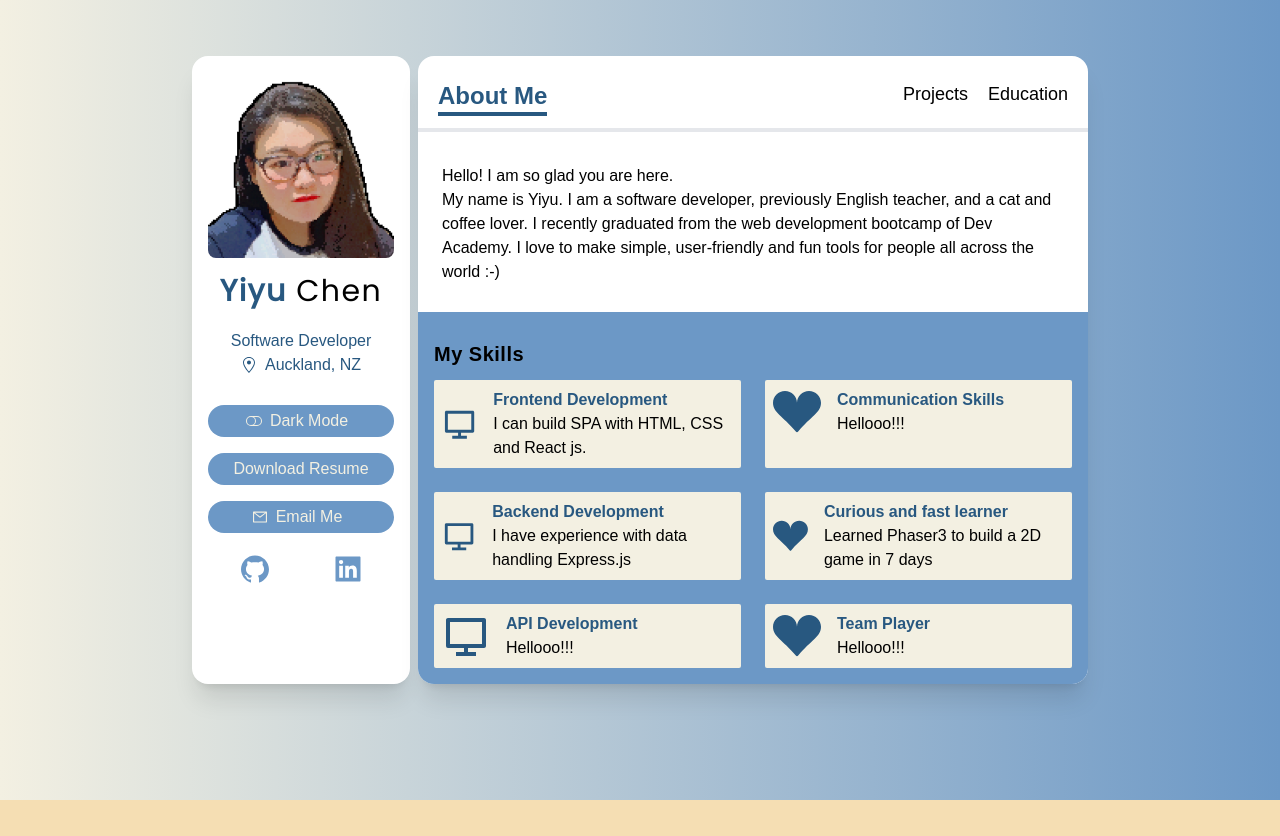
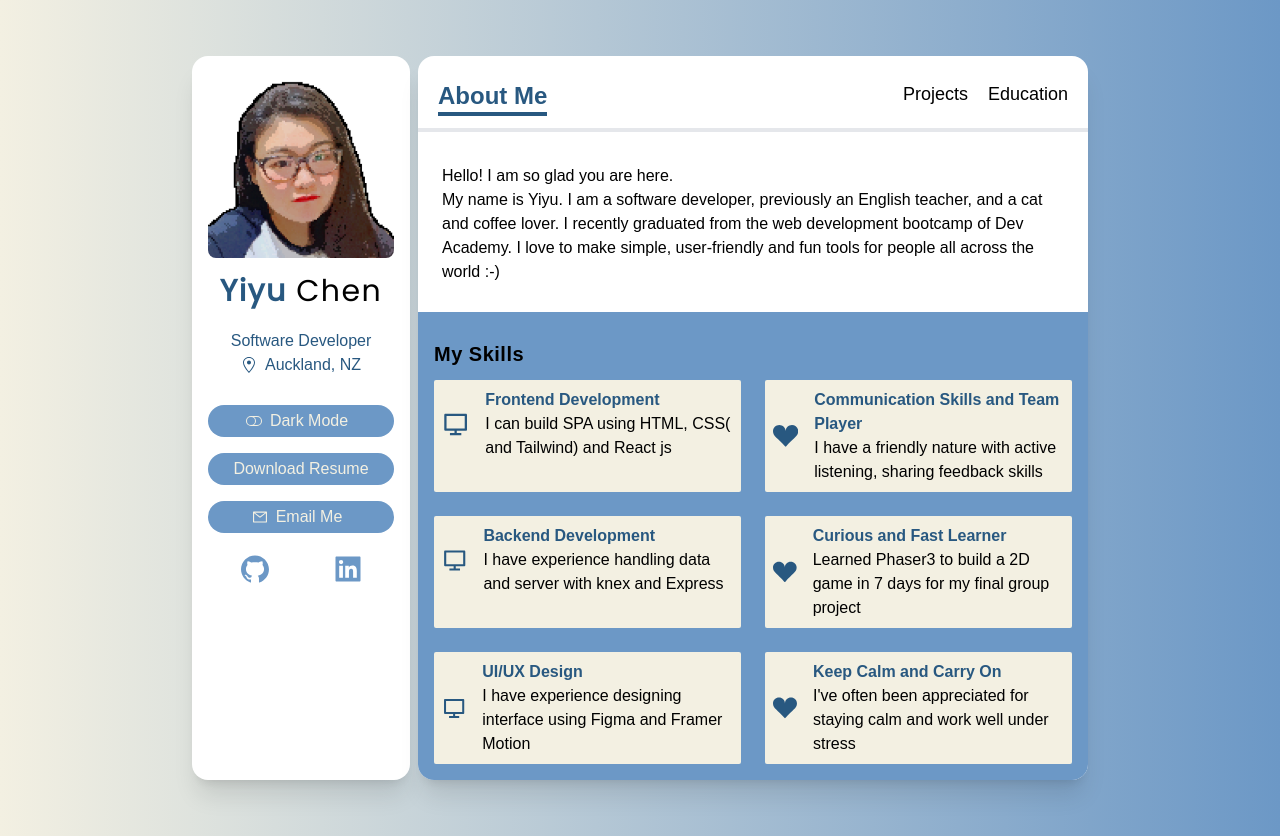
Before and after one commit to yiyuchen-nz/Personal-portfolio, a Next.js app: page / in a window 1280 px wide. Before the commit the page ends 800 px from the top, so only its background shows below. Built offline with nearby package versions, Linux system fonts and the light colour scheme.

Commit message:
still working on the contents

```diff
--- a/components/ProjectCard.tsx
+++ b/components/ProjectCard.tsx
@@ -35,7 +35,7 @@ const ProjectCard:FunctionComponent<{
       <Image src={image_path} alt={name} className="cursor-pointer" onClick={()=>setShowDetail(id)} width="300" height="200" layout="responsive"/>
       <p className="my-2 text-center" >{name}</p>
 { showDetail === id && (
-      <div className="absolute top-0 left-0 z-10 grid w-full h-auto grid-cols-2 p-2 rounded-lg md:p-10 md:grid-cols-2 md: gap-x-12 text-butter bg-blue dark:bg-black">
+      <div className="absolute top-0 left-0 z-10 grid w-full h-auto grid-cols-2 p-2 rounded-lg md:p-10 md:grid-cols-2 md: gap-x-12 text-butter bg-blue dark:bg-gray-800">
 
         <motion.div
         variants={stagger}
--- a/components/Sidebar.tsx
+++ b/components/Sidebar.tsx
@@ -42,8 +42,8 @@ const Sidebar = () => {
         </div>
        {/* CV  */}
        <div className="flex items-center justify-center px-2 py-1 my-4 rounded-full bg-blue text-butter dark:bg-gray-800">
-      <a href="/images/smiling-spaceship.png"
-      download="smiling-spaceship.png">
+      <a href="/yiyu_chen_resume.pdf"
+      download="yiyu_chen_resume.pdf">
         Download Resume
         </a>
         </div>
--- a/data.ts
+++ b/data.ts
@@ -6,33 +6,33 @@ export const services:IService[] = [
 
   {
     title:"Frontend Development",
-    about:"I can build SPA with HTML, CSS and React js.",
+    about:"I can build SPA using HTML, CSS( and Tailwind) and React js",
     Icon: RiComputerLine,
   },
   {
-    title:"Communication Skills",
-    about:"Hellooo!!!",
+    title:"Communication Skills and Team Player",
+    about:"I have a friendly nature with active listening, sharing feedback skills",
     Icon: BsSuitHeartFill,
   },
   {
     title:"Backend Development",
-    about:"I have experience with data handling Express.js",
+    about:"I have experience handling data and server with knex and Express",
     Icon: RiComputerLine,
   },
   {
-    title:"Curious and fast learner",
-    about:"Learned Phaser3 to build a 2D game in 7 days",
+    title:"Curious and Fast Learner",
+    about:"Learned Phaser3 to build a 2D game in 7 days for my final group project",
     Icon: BsSuitHeartFill,
   },
   {
-    title:"API Development",
-    about:"Hellooo!!!",
+    title:"UI/UX Design",
+    about:"I have experience designing interface using Figma and Framer Motion",
     Icon: RiComputerLine,
   },
 
   {
-    title:"Team Player",
-    about:"Hellooo!!!",
+    title:"Keep Calm and Carry On",
+    about:"I've often been appreciated for staying calm and work well under stress",
     Icon: BsSuitHeartFill,
   },
 
@@ -77,5 +77,15 @@ export const projects:IProject[]= [{
   github_url:"https://github.com/yiyuchen-nz/aplus-budget-calendar",
   category: ['React', "JavaScript"],
   key_techs: ["React", "JavaScript"]
+},
+{
+  id:5,
+  name: "Personal Portfolio",
+  description:"This is my solo project --- my personal portfolio. ",
+  image_path: "/images/portfolio.jpg",
+  deployed_url: null,
+  github_url:"https://github.com/yiyuchen-nz/Personal-portfolio",
+  category: ['React', "TypeScript"],
+  key_techs: ["React", "Next js", "Tailwind","TypeScript"]
 }
 ]
--- a/pages/education.tsx
+++ b/pages/education.tsx
@@ -18,7 +18,7 @@ const Education = () => {
     animate="animate"
     className="grid gap-5 md:grid-flow-row-dense text-butter">
 
-      <motion.div variants={fadeInUp} className="px-3 bg-blue rounded-2xl dark:bg-gray-800">
+      <motion.div variants={fadeInUp} className="px-3 pb-2 bg-blue rounded-2xl dark:bg-gray-800">
         <motion.h5 variants={fadeInUp} className="my-2 text-lg font-bold">
           Web Development Bootcamp
           </motion.h5>
@@ -26,10 +26,11 @@ const Education = () => {
             Dev Academy Aotearoa
           </motion.h5>
           <motion.p className="text-xs">April 2022- July 2022</motion.p>
-          <motion.p className="my-2 ">This was a 15 week full immersion software development bootcamp that mimics a real-life development team as closely as possible. The course taught us a modern web dev stack with a strong emphasis on human skills, empathy, collaboration, and working in teams using agile methodology. Everyday </motion.p>
+          <motion.p className="my-2 ">This was a 15 week intensive and full immersion software development bootcamp that mimics a real-life development team as closely as possible. The course taught us a modern web dev stack with a strong emphasis on human skills, empathy, collaboration, and working in teams using agile methodology.  </motion.p>
+          <motion.p></motion.p>
       </motion.div>
 
-      <motion.div variants={fadeInUp} className="px-3 bg-blue rounded-2xl dark:bg-gray-800">
+      <motion.div variants={fadeInUp} className="px-3 pb-2 bg-blue rounded-2xl dark:bg-gray-800">
         <motion.h5 variants={fadeInUp} className="my-2 text-lg font-bold">
           Postgraduate Diploma in International Hospitality Management
           </motion.h5>
@@ -38,7 +39,7 @@ const Education = () => {
           </motion.h5>
       </motion.div>
 
-      <motion.div variants={fadeInUp} className="px-3 bg-blue rounded-2xl dark:bg-gray-800">
+      <motion.div variants={fadeInUp} className="px-3 pb-2 bg-blue rounded-2xl dark:bg-gray-800">
         <motion.h5 variants={fadeInUp} className="my-2 text-lg font-bold">
           Bachelor of Engineering
           </motion.h5>
--- a/pages/index.tsx
+++ b/pages/index.tsx
@@ -19,7 +19,7 @@ const index = () => {
         <h5 className='my-2 font-medium'>
          Hello! I am so glad you are here.
          <br/>
-         My name is Yiyu. I am a software developer, previously English teacher, and a cat and coffee lover. I recently graduated from the web development bootcamp of Dev Academy. I love to make simple, user-friendly and fun tools for people all across the world :-)
+         My name is Yiyu. I am a software developer, previously an English teacher, and a cat and coffee lover. I recently graduated from the web development bootcamp of Dev Academy. I love to make simple, user-friendly and fun tools for people all across the world :-)
         </h5>
 
         <div className='flex-grow p-4 mt-5 bg-blue dark:bg-black dark:text-butter' style={{marginLeft:'-1.5rem', marginRight:'-1.5rem'}}>
```
Also changed, not shown: public/images/portfolio.jpg (added), 1 other file (tests, documents, lock files or other folders).
